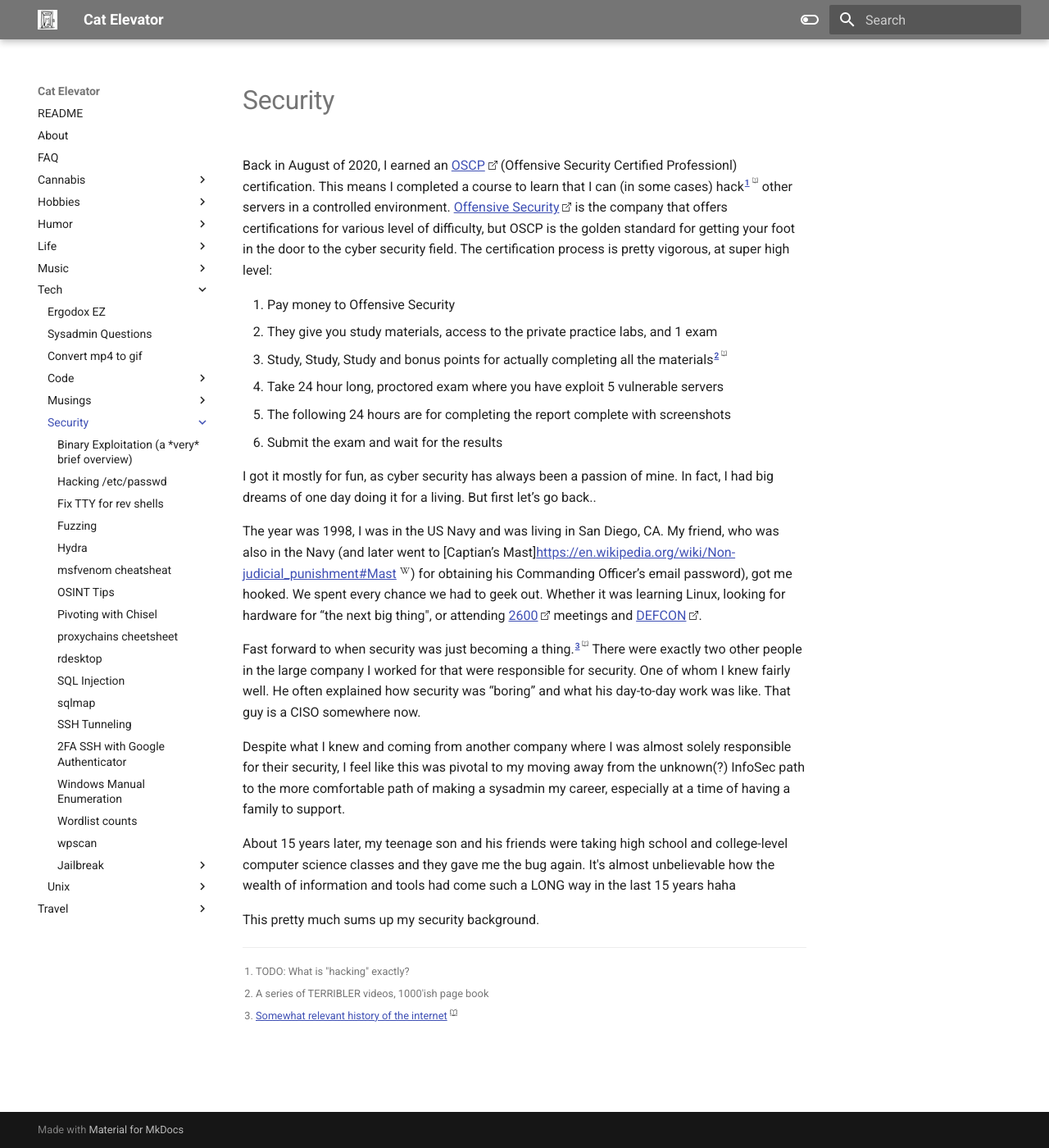
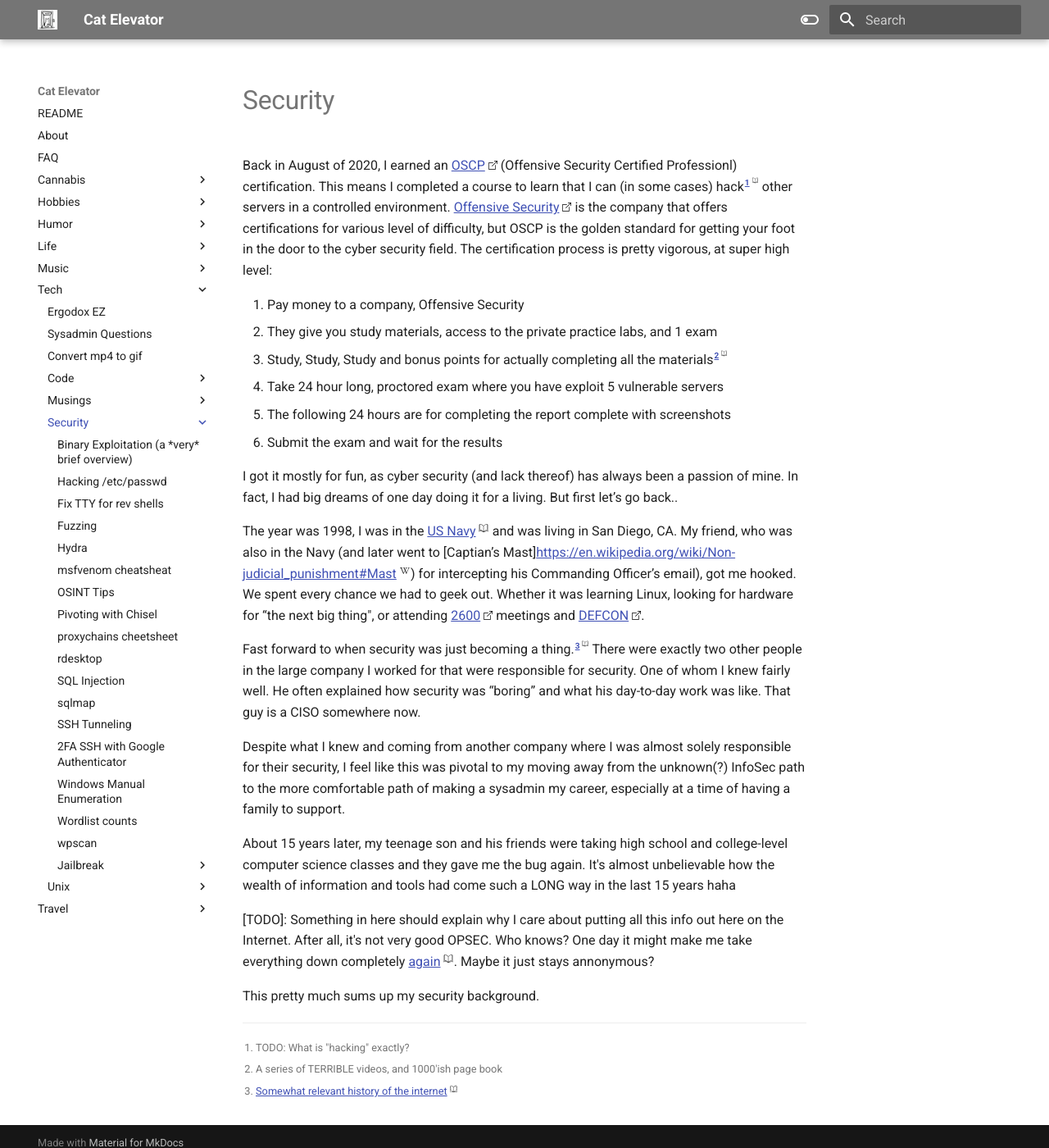
Before and after one commit to los7key/garden, an MkDocs documentation site: the page built from docs/tech/security/README.md, in a window 1280 px wide and 1400 px high. Shown: the whole window at 82% size. Built offline with MkDocs 1.6.1 and Material for MkDocs 9.7.7, drawn with Linux system fonts in a browser that asks for light colours.

Commit message:
Mid June 2022 updates

```diff
--- a/docs/tech/security/README.md
+++ b/docs/tech/security/README.md
@@ -1,20 +1,23 @@
 ---
 layout: post
 title: Security README
+description: Security README
+date: 2022-05-12
+Last Updated: 2022-06-19
 ---
 
 Back in August of 2020, I earned an [OSCP](https://www.offensive-security.com/pwk-oscp/) (Offensive Security Certified Professionl) certification.  This means I completed a course to learn that I can (in some cases) hack[^1] other servers in a controlled environment.  [Offensive Security](https://www.offensive-security.com/) is the company that offers certifications for various level of difficulty, but OSCP is the golden standard for getting your foot in the door to the cyber security field.  The certification process is pretty vigorous, at super high level:
 
-1. Pay money to Offensive Security
+1. Pay money to a company, Offensive Security
 2. They give you study materials, access to the private practice labs, and 1 exam
 3. Study, Study, Study and bonus points for actually completing all the materials[^2]
 4. Take 24 hour long, proctored exam where you have exploit 5 vulnerable servers
 5. The following 24 hours are for completing the report complete with screenshots
 6. Submit the exam and wait for the results
 
-I got it mostly for fun, as cyber security has always been a passion of mine.  In fact, I had big dreams of one day doing it for a living.  But first let’s go back..
+I got it mostly for fun, as cyber security (and lack thereof) has always been a passion of mine.  In fact, I had big dreams of one day doing it for a living.  But first let’s go back..
 
-The year was 1998, I was in the US Navy and was living in San Diego, CA.  My friend, who was also in the Navy (and later went to [Captian’s Mast]https://en.wikipedia.org/wiki/Non-judicial_punishment#Mast) for obtaining his Commanding Officer’s email password), got me hooked.  We spent every chance we had to geek out.  Whether it was learning Linux, looking for hardware for “the next big thing", or attending [2600](https://2600.com/) meetings and [DEFCON](https://www.defcon.org).
+The year was 1998, I was in the [US Navy](/life/navy.md) and was living in San Diego, CA.  My friend, who was also in the Navy (and later went to [Captian’s Mast]https://en.wikipedia.org/wiki/Non-judicial_punishment#Mast) for intercepting his Commanding Officer’s email), got me hooked.  We spent every chance we had to geek out.  Whether it was learning Linux, looking for hardware for “the next big thing", or attending [2600](https://2600.com/) meetings and [DEFCON](https://www.defcon.org).
 
 Fast forward to when security was just becoming a thing.[^3]  There were exactly two other people in the large company I worked for that were responsible for security.  One of whom I knew fairly well. He often explained how security was “boring” and what his day-to-day work was like.  That guy is a CISO somewhere now.
 
@@ -22,8 +25,10 @@
 
 About 15 years later, my teenage son and his friends were taking high school and college-level computer science classes and they gave me the bug again. It's almost unbelievable how the wealth of information and tools had come such a LONG way in the last 15 years haha
 
+[TODO]: Something in here should explain why I care about putting all this info out here on the Internet.  After all, it's not very good OPSEC.  Who knows? One day it might make me take everything down completely [again](/docs/tech/code/how-my-site-works).  Maybe it just stays annonymous?
+
 This pretty much sums up my security background.
 
 [^1]: TODO: What is "hacking" exactly?
-[^2]: A series of TERRIBLER videos, 1000'ish page book
+[^2]: A series of TERRIBLE videos, and 1000'ish page book
 [^3]: [Somewhat relevant history of the internet](../musings/history-of-infosec-and-www.md)
```
Also changed, not shown: docs/about.md (+4 -1 lines), docs/faq.md (+4 -1 lines), docs/hobbies/README.md (+2 -1 lines), docs/life/navy.md (added, +51 -0 lines), docs/life/nothing.md (+3 -3 lines), docs/tech/code/garden_tech.md (+7 -2 lines).
